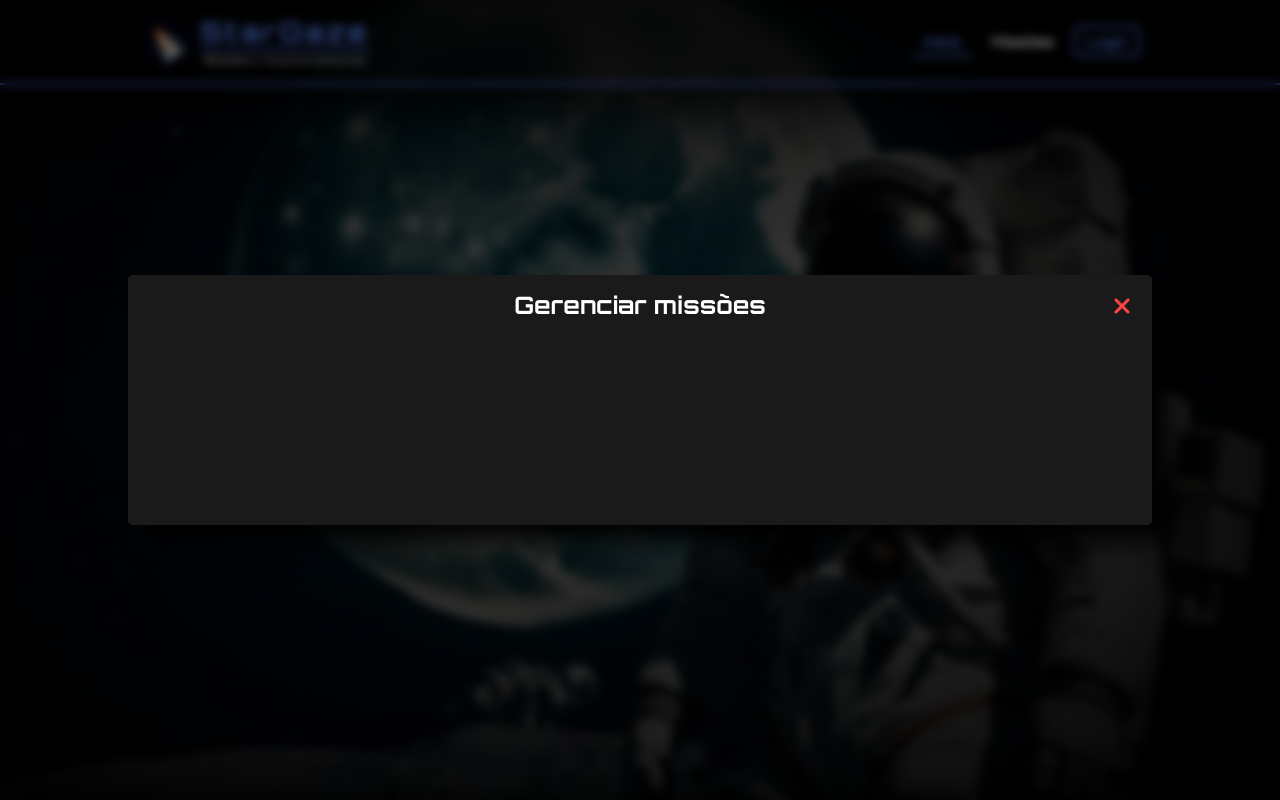
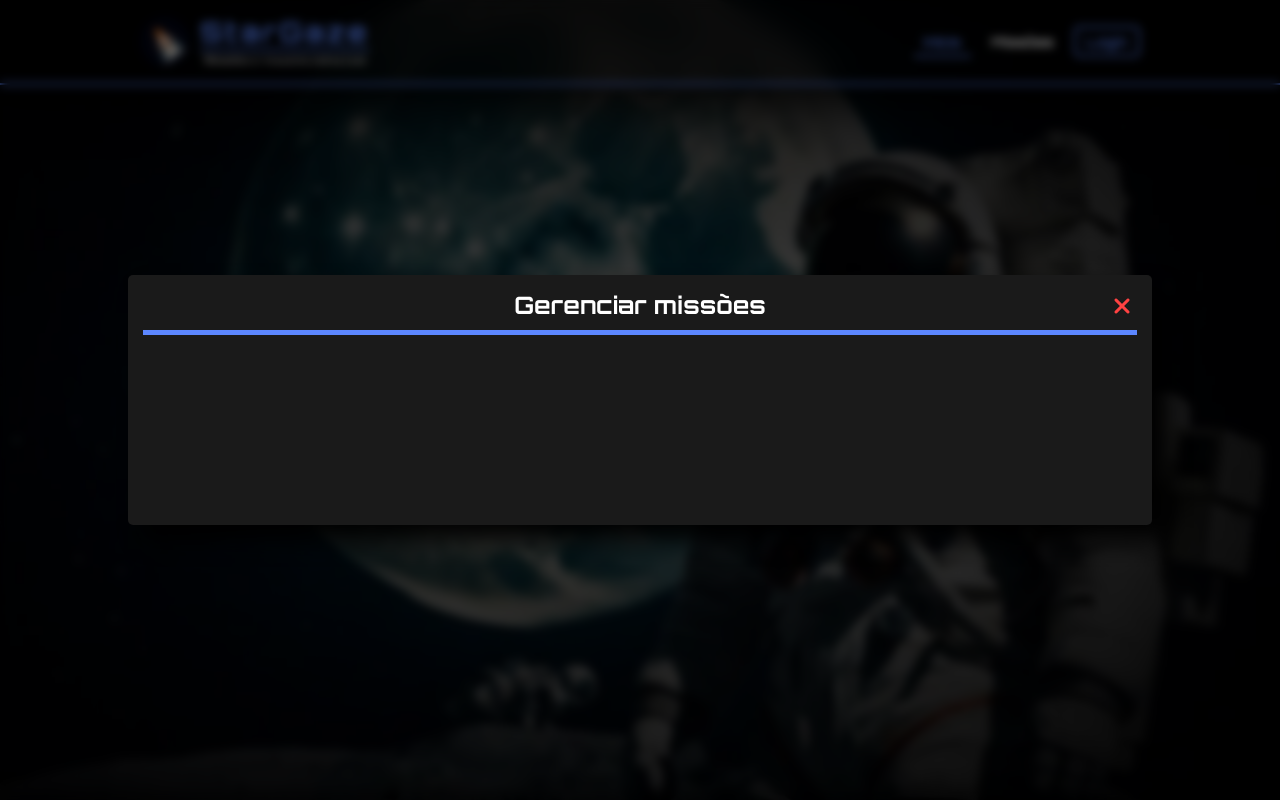
Before and after one commit to filipe-2/stargaze, a Python web app: template templates/index.html in a window 1280 px wide. Run offline with Jinja, Linux system fonts and the light colour scheme; the template is opened without the code that fills it, so the values that code supplies are empty.

Commit message:
Simples atualização
Atualizei um pouco o estilo do modal para se ajustar ao estilo do site.

```diff
--- a/static/css/sections/missions.css
+++ b/static/css/sections/missions.css
@@ -120,6 +120,7 @@
 
 .missions__modal-title {
     padding-bottom: 10px;
+    box-shadow: 0px 5px 0px var(--clr-accent-1);
     font-family: var(--font-2);
     color: var(--clr-neutral-1);
 }
```
